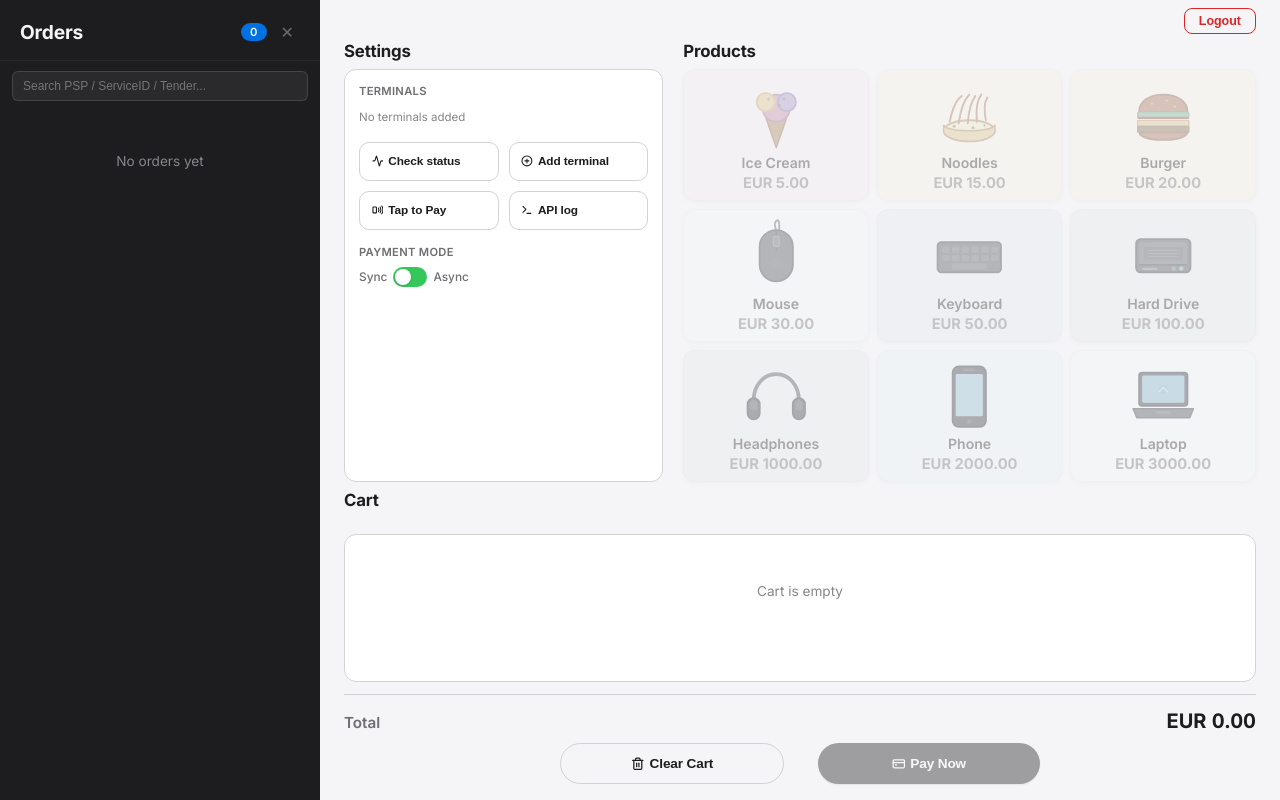
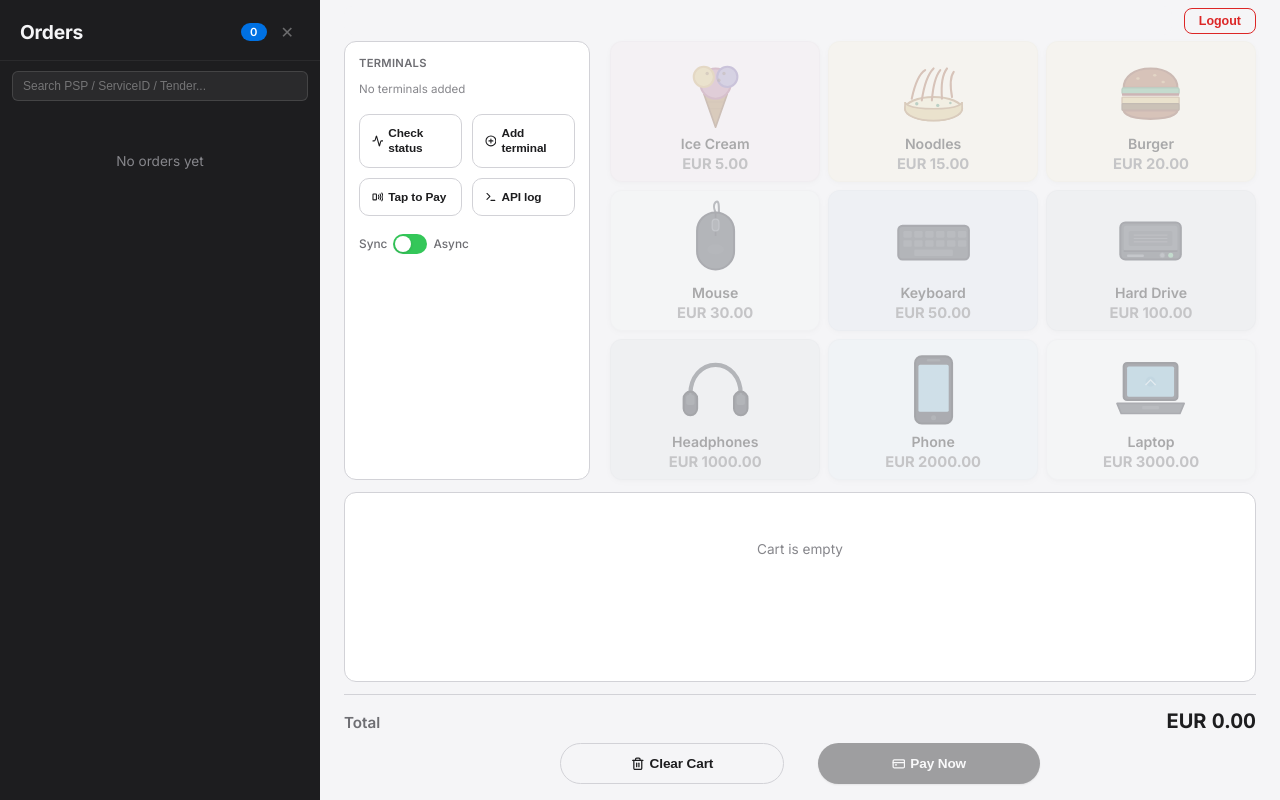
Before and after one commit to xinglai-tech/AdyenPOS, a website: page public/index.html in a window 1280 px wide. Drawn offline with nearby package versions, Linux system fonts and the light colour scheme; no server answers.

Commit message:
style(layout): drop the panel headings and payment mode label, narrow the settings panel

```diff
--- a/public/css/style.css
+++ b/public/css/style.css
@@ -295,15 +295,12 @@ html, body {
   /* A share of the row, not of the viewport: opening the API log narrows the row, and
      this way the panel gives width back to the product grid instead of keeping it.
      The rem bounds still track the larger root font used on big screens. */
-  width: clamp(11.5rem, 35%, 24rem);
+  width: clamp(10.5rem, 27%, 19rem);
   /* Must not shrink: the product grid's fit-content basis is wider than the row, so
      flex would take the overflow off both items in proportion and widening this one
      had almost no visible effect. The clamp keeps it well inside the row anyway. */
   flex-shrink: 0;
   min-width: 0;
-}
-#product-settings-row .section-title {
-  margin-bottom: 8px;
 }
 #settings-section .settings-inner {
   background: var(--card-bg);
@@ -925,22 +922,14 @@ html, body {
   min-height: 0;
   display: flex;
   flex-direction: column;
-  padding: 0 24px 16px;
+  padding: 4px 24px 16px;
   overflow: hidden;
-}
-
-.cart-header {
-  display: flex;
-  justify-content: space-between;
-  align-items: center;
-  margin-bottom: 10px;
-  flex-shrink: 0;
 }
 
 .cart-items {
   flex: 1;
-  /* min-height:0 lets the list (not the header/footer) absorb the shrink, so
-     the cart title and totals never get squashed or overlapped. */
+  /* min-height:0 lets the list (not the footer) absorb the shrink, so the
+     totals and action buttons never get squashed or overlapped. */
   min-height: 0;
   overflow-y: auto;
   border: 1px solid var(--border);
--- a/public/index.html
+++ b/public/index.html
@@ -46,7 +46,6 @@
           </div>
           <div id="product-settings-row">
             <section id="settings-section">
-              <h3 class="section-title">Settings</h3>
               <div class="settings-inner">
                 <!-- Terminal List -->
                 <div class="settings-group">
@@ -62,7 +61,6 @@
                 </div>
                 <!-- Payment Mode -->
                 <div class="settings-group settings-mode">
-                  <div class="settings-label">Payment Mode</div>
                   <div class="toggle-row">
                     <span class="toggle-text">Sync</span>
                     <input type="checkbox" id="toggle-async" class="toggle-checkbox" />
@@ -81,14 +79,10 @@
               </div>
             </section>
             <section id="product-section">
-              <h3 class="section-title">Products</h3>
               <div id="product-grid" class="product-grid"></div>
             </section>
           </div>
           <section id="cart-section">
-            <div class="cart-header">
-              <h3 class="section-title">Cart</h3>
-            </div>
             <div id="cart-items" class="cart-items">
               <div class="empty-state">Cart is empty</div>
             </div>
--- a/public/sw.js
+++ b/public/sw.js
@@ -1,4 +1,4 @@
-const CACHE_NAME = 'pos-v60';
+const CACHE_NAME = 'pos-v61';
 const PRECACHE = ['/', '/css/style.css', '/js/app.js', '/manifest.json'];
 
 self.addEventListener('install', (e) => {
```
